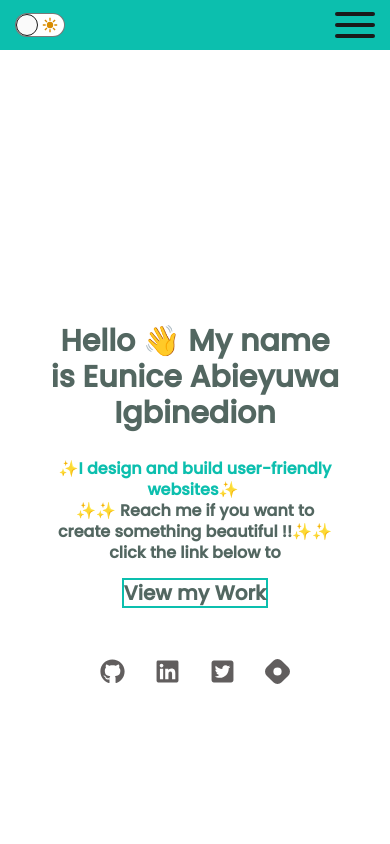
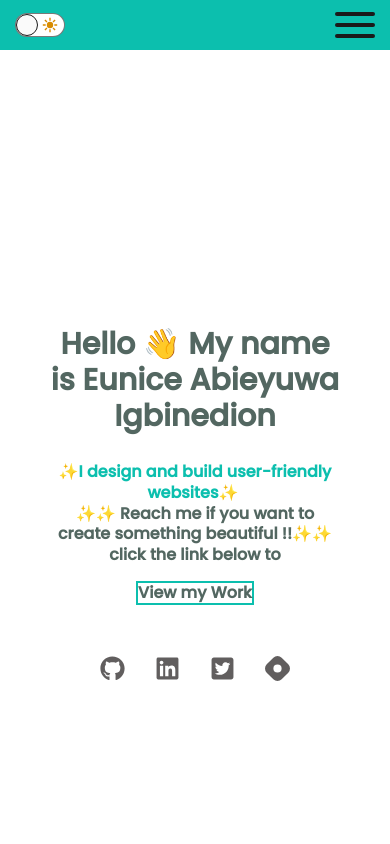
Before and after one commit to Eunnylans/Eunice_Portfolio, a React (Create React App) app: page / in a window 390 px wide. Shown: the top 844 px of the page. Built offline with nearby package versions, Linux system fonts and the light colour scheme; a web font is replaced by a local one.

Commit message:
Recent Update

```diff
--- a/src/styles/components/_hero.scss
+++ b/src/styles/components/_hero.scss
@@ -106,6 +106,9 @@
 
       p {
         font-size: $fontsize-midText;
+        button {
+          font-size: $fontsize-midText;
+        }
       }
     }
   }
@@ -126,6 +129,9 @@
 
       p {
         font-size: $fontsize-minText;
+        button {
+          font-size: $fontsize-minText;
+        }
       }
     }
   }
@@ -146,6 +152,9 @@
 
       p {
         font-size: $fontsize-smallText;
+        button {
+          font-size: $fontsize-smallText;
+        }
       }
     }
   }
@@ -166,6 +175,9 @@
 
       p {
         font-size: $fontsize-minText;
+        button {
+          font-size: $fontsize-minText;
+        }
       }
     }
   }
@@ -186,6 +198,9 @@
 
       p {
         font-size: $fontsize-minText;
+        button {
+          font-size: $fontsize-minText;
+        }
       }
     }
   }
```
